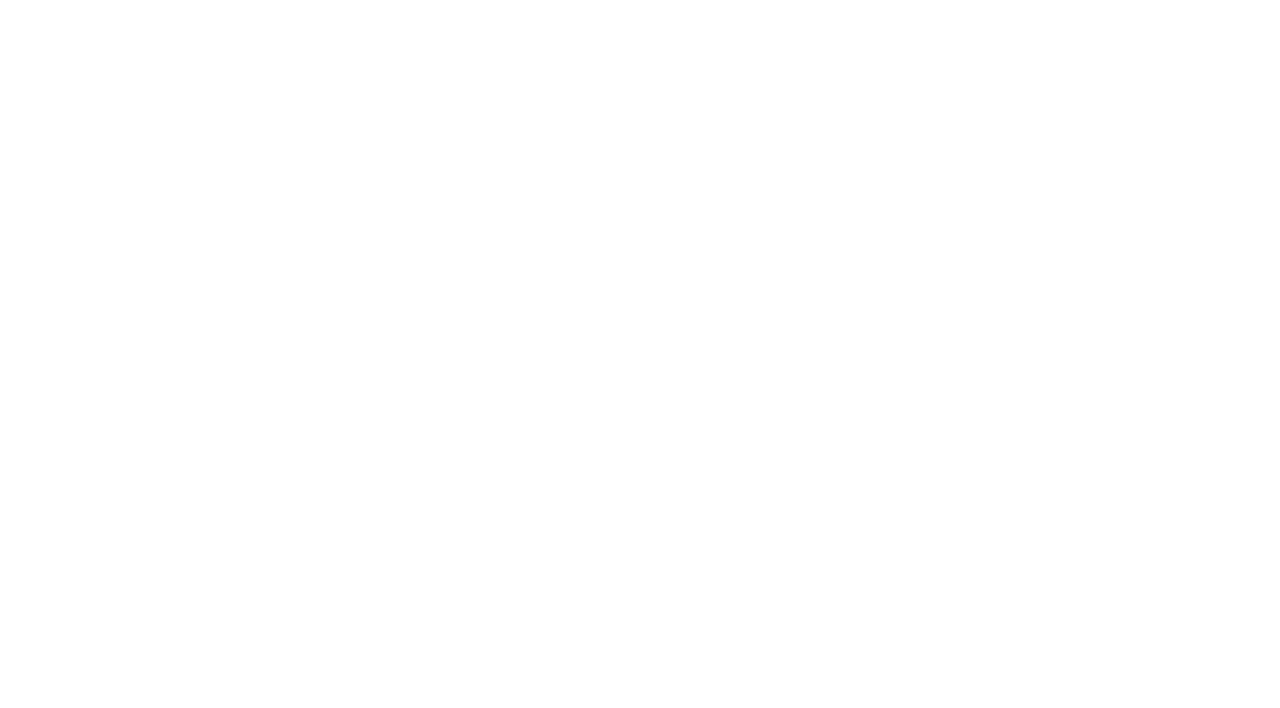
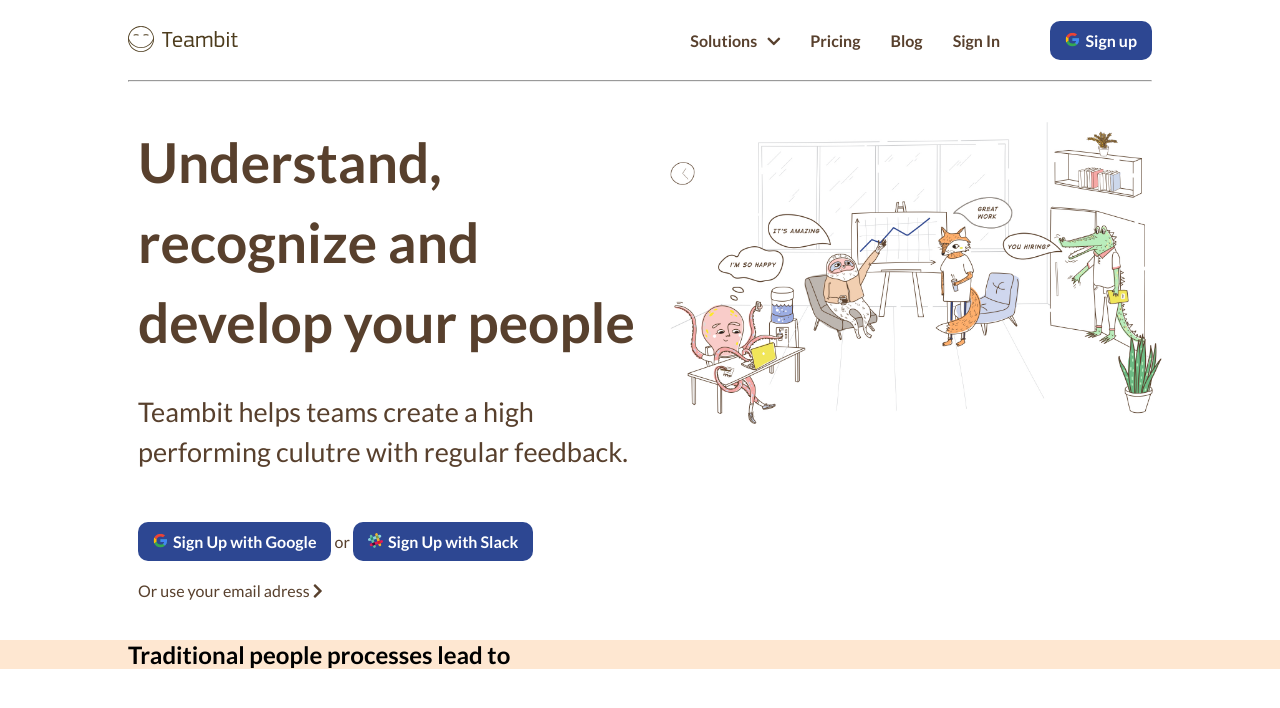
Before and after one commit to davide-termite/node-sass-teambit, a website: page index.html in a window 1280 px wide. Drawn offline with nearby package versions, Linux system fonts and the light colour scheme.

Commit message:
Header Complete

```diff
--- a/index.html
+++ b/index.html
@@ -2,11 +2,174 @@
 <html lang="en" dir="ltr">
   <head>
     <meta charset="utf-8">
-    <link rel="stylesheet" href="/dist/app.css">
+    <meta name="viewport" content="width=device-width, initial-scale=1">
+    <!-- Font -->
+    <link href="https://fonts.googleapis.com/css2?family=Lato:wght@400;500;700;800&display=swap" rel="stylesheet">
+    <!-- CSS -->
+    <link rel="stylesheet" href="dist/app.css">
+    <!-- Fontawesome -->
+    <link rel="stylesheet" href="https://use.fontawesome.com/releases/v5.5.0/css/all.css">
+    <!-- JQuery -->
+    <script src="https://ajax.googleapis.com/ajax/libs/jquery/3.3.1/jquery.min.js"></script>
     <title>Teambit</title>
   </head>
   <body>
 
+    <!-- Site Wrap -->
+    <div class="wrap">
+
+      <!-- Header -->
+      <header>
+
+        <!-- Container 80% width -->
+        <div class="container">
+
+          <!-- Navabar -->
+          <nav>
+            <!-- Logo -->
+            <div class="logo">
+              <img src="assets/logos/logo.svg" alt="Teambit Logo">
+            </div>
+            <!-- End Logo -->
+
+            <!-- Navbar -->
+            <div class="navbar">
+              <ul>
+                <li><a href="#">Solutions<i class="fas fa-chevron-down"></i></a></li>
+                <li><a href="#">Pricing</a></li>
+                <li><a href="#">Blog</a></li>
+                <li><a href="#">Sign In</a></li>
+              </ul>
+            </div>
+            <!-- End Navbar -->
+
+            <!-- CTA -->
+            <a href="#" class="btn"><span class="google-logo"><img src="assets/logos/google-logo.svg" alt="Google Logo"></span>Sign up</a>
+
+          </nav>
+          <!-- End Navabar -->
+
+          <hr>
+
+          <!-- Hero -->
+          <div class="hero">
+
+            <!-- Text Container -->
+            <div class="text">
+
+              <h1 class="mission">
+                Understand, recognize and develop your people
+              </h1>
+
+              <p class="subhead">
+                Teambit helps teams create a high performing culutre with regular feedback.
+              </p>
+
+              <div class="ctas">
+                <a href="#" class="btn"><span class="google-logo"><img src="assets/logos/google-logo.svg" alt="Google Logo"></span>Sign Up with Google</a>
+                or
+                <a href="#" class="btn"><span class="slack-logo"><img src="assets/logos/slack-logo.svg" alt="Google Logo"></span>Sign Up with Slack</a>
+                <a href="#" class="cta">Or use your email adress <i class="fas fa-chevron-right"></i></a>
+              </div>
+
+            </div>
+            <!-- End Text Container -->
+
+            <!-- Image Container -->
+            <div class="image-container">
+              <img src="assets/illustrations/illustration-main.jpg" alt="Main illustration">
+            </div>
+            <!-- End Image Container -->
+
+          </div>
+          <!-- End Hero -->
+
+        </div>
+        <!-- End Container 80% width -->
+      </header>
+      <!-- End Header -->
+
+      <!-- Main -->
+      <main>
+
+        <!-- First Section - Illustration NAY -->
+        <section class="primary">
+
+          <!-- Container  width -->
+          <div class="container">
+            <h2>Traditional people processes lead to</h2>
+          </div>
+          <!-- End Container 80% width -->
+
+        </section>
+        <!-- End First Section - Illustration NAY -->
+
+        <!-- Second Section - Illustration YAY -->
+        <section class="primary">
+
+          <!-- Container 80% width -->
+          <div class="container">
+
+          </div>
+          <!-- End Container 80% width -->
+
+        </section>
+        <!-- End Second Section - Illustration YAY -->
+
+        <!-- Third Section -->
+        <section class="secundary">
+
+        </section>
+        <!-- End Third Section -->
+
+        <!-- Fourth Section -->
+        <section class="secundary">
+
+        </section>
+        <!-- End Fourth Section -->
+
+        <!-- Fifth Section -->
+        <section class="secundary">
+
+        </section>
+        <!-- End Fifth Section -->
+
+        <!-- Sixth Section -->
+        <section class="secundary">
+
+        </section>
+        <!-- End Sixth Section -->
+
+        <!-- Seventh Section -->
+        <section class="primary">
+
+          <!-- Container 80% width -->
+          <div class="container">
+
+          </div>
+          <!-- End Container 80% width -->
+
+        </section>
+        <!-- End Seventh Section -->
+
+      </main>
+      <!-- End Main -->
+
+      <!-- Footer -->
+      <footer>
+
+        <!-- Container 80% width -->
+        <div class="container">
+
+        </div>
+        <!-- End Container 80% width -->
+
+      </footer>
+      <!-- End Footer -->
+
+    </div>
+    <!-- End Site Wrap -->
+
     <script src="dist/app.js" charset="utf-8"></script>
   </body>
 </html>
--- a/src/scss/app.scss
+++ b/src/scss/app.scss
@@ -1,2 +1,5 @@
+@import "partials/_variables.scss";
+@import "partials/_mixins.scss";
 @import "partials/_common.scss";
-@import "partials/_variables.scss";
+@import "partials/_header.scss";
+@import "partials/_footer.scss";
--- a/src/scss/partials/_common.scss
+++ b/src/scss/partials/_common.scss
@@ -0,0 +1,27 @@
+// Reset
+* {
+  margin: 0;
+  padding: 0;
+  box-sizing: border-box;
+  font-family: 'Lato', sans-serif;
+}
+// End Reset
+
+// Layout Common
+body{
+  margin-top: $nav_height;
+}
+
+.container {
+  width: 80%;
+  margin: 0 auto;
+}
+
+.primary{
+  background-color: $primary_color;
+}
+
+.secundary{
+  background-color: $secundary_color;
+}
+// End Layout Common
--- /dev/null
+++ b/src/scss/partials/_header.scss
@@ -0,0 +1,108 @@
+// Navigation Bar
+nav {
+  @include flex-row;
+  @include fixed-nav;
+  align-items: center;
+  justify-content: space-between;
+  height: $nav_height;
+  background-color: $secundary_color;
+
+  .logo{
+    flex-basis: 50%;
+  }
+
+  .navbar ul{
+    @include flex-row;
+    @include reset-list;
+
+    i {
+      margin-left: 10px;
+      font-size: 15px;
+    }
+  }
+
+  .navbar a{
+    @include reset-link;
+    color: $main_text_color;
+    font-weight: $main_text_weigth;
+    padding: 15px;
+  }
+}
+// End Navigation Bar
+
+// Hero
+.hero {
+  @include flex-row;
+  width: 100%;
+  margin: 40px 10px;
+
+  // Text Section
+  .text{
+    width: 50%;
+    color: $main_text_color;
+
+    h1{
+      font-size: 55px;
+      line-height: 80px;
+    }
+
+    p{
+      font-size: 27px;
+      line-height: 40px;
+      margin: 30px 0;
+    }
+
+  .ctas{
+    margin-top: 60px;
+
+    .cta{
+      @include reset-link;
+      display: block;
+      margin-top: 30px;
+      color: $main_text_color;
+
+      &:hover{
+        text-decoration: underline;
+      }
+
+      &:hover i{
+        margin-left: 15px;
+        transition: 0.2s;
+      }
+    }
+  }
+
+  }
+  // End Text Section
+
+  // Image Section
+  .image-container{
+    width: 48%;
+    margin-left: 2%;
+
+    img{
+      width: 100%;
+    }
+  }
+  // End Image Section
+
+}
+// End Hero
+
+// Buttons Styling
+.btn{
+  @include reset-link;
+  color: $secundary_color;
+
+  @include button;
+
+  img{
+    @include button-logos;
+  }
+
+  &:hover{
+    transform: scale(1.2);
+    transition: 0.2s;
+  }
+}
+// End Buttons Styling
--- /dev/null
+++ b/src/scss/partials/_mixins.scss
@@ -0,0 +1,41 @@
+// Mixin Flex
+@mixin flex-row{
+  display: flex;
+  flex-direction: row;
+}
+
+@mixin flex-col{
+  display: flex;
+  flex-direction: column;
+}
+// End Mixin Flex
+
+@mixin fixed-nav{
+  position: fixed;
+  top: 0;
+  left: 10%;
+  width: 80%;
+}
+
+@mixin reset-list{
+  margin: 0;
+  padding: 0;
+  list-style: none;
+}
+
+@mixin reset-link {
+  text-decoration: none;
+}
+
+@mixin button{
+  background-color: $accent;
+  padding: 10px 15px;
+  text-decoration: none;
+  border-radius: 10px;
+  font-weight: $main_text_weigth;
+}
+
+@mixin button-logos{
+  width: 15px;
+  margin-right: 5px;
+}
--- a/src/scss/partials/_variables.scss
+++ b/src/scss/partials/_variables.scss
@@ -0,0 +1,14 @@
+// Brand Colors
+$primary_color: #fee7d1;
+$secundary_color: #fff;
+$accent: #2d4792;
+$main_text_color: #58402d;
+// End Brand Colors
+
+// Typography
+$main_text_weigth: 800;
+$text_weigth: 400;
+// End Typography
+
+// Height
+$nav_height: 80px;
```
Also changed, not shown: dist/app.css, src/scss/partials/_footer.scss (added), 2 other files.
